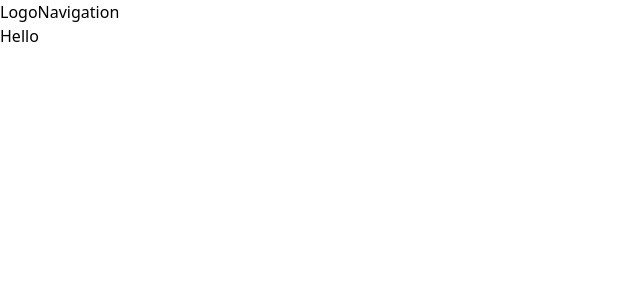
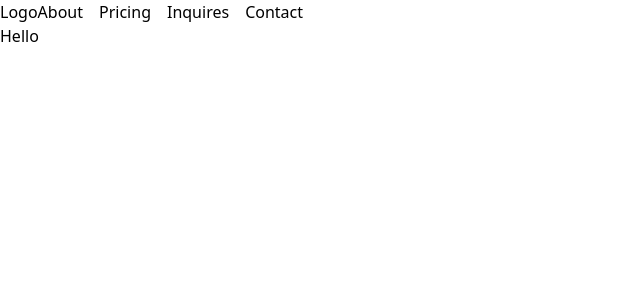
Before and after one commit to lavollmer/painting-website, a React (Vite) app: page / in a window 1280 px wide. Shown: the top 300 px of the page, without its empty margins (0-640 px from the left). Built offline with nearby package versions, Linux system fonts and the light colour scheme.

Commit message:
Installed React-Router-Dom successfully and added homepage component

```diff
--- a/package.json
+++ b/package.json
@@ -12,7 +12,8 @@
   "dependencies": {
     "@tailwindcss/vite": "^4.1.11",
     "react": "^19.1.0",
-    "react-dom": "^19.1.0"
+    "react-dom": "^19.1.0",
+    "react-router-dom": "^7.7.1"
   },
   "devDependencies": {
     "@eslint/js": "^9.30.1",
--- /dev/null
+++ b/src/components/homepage.jsx
@@ -0,0 +1,9 @@
+import React from 'react'
+
+const homepage = () => {
+  return (
+    <div>homepage</div>
+  )
+}
+
+export default homepage
--- a/src/components/navbar.jsx
+++ b/src/components/navbar.jsx
@@ -3,9 +3,16 @@ import '../App.css'
 
 const navbar = () => {
     return (
-        <div className='flex flex-row'>
-            <h1>Logo</h1>
-            <h2>Navigation</h2>
+        <div className='flex flex-row space-evenly'>
+            <div className='flex flex-row'>
+                <h1>Logo</h1>
+            </div>
+            <div className='flex flex-row space-x-4'>
+                <h2>About</h2>
+                <h2>Pricing</h2>
+                <h2>Inquires</h2>
+                <h2>Contact</h2>
+            </div>
         </div>
     )
 }
```
Also changed, not shown: 1 other file (tests, documents, lock files or other folders).
